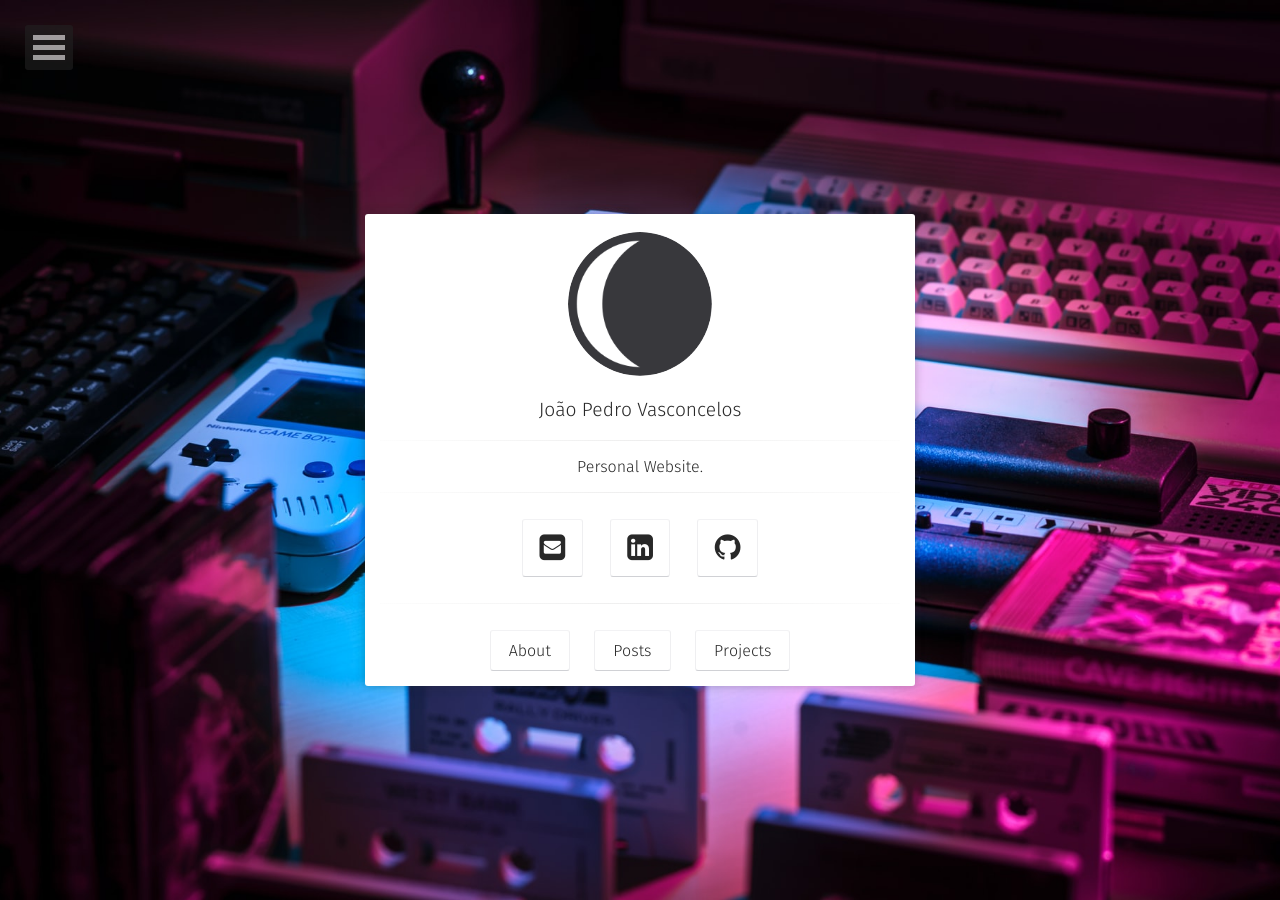
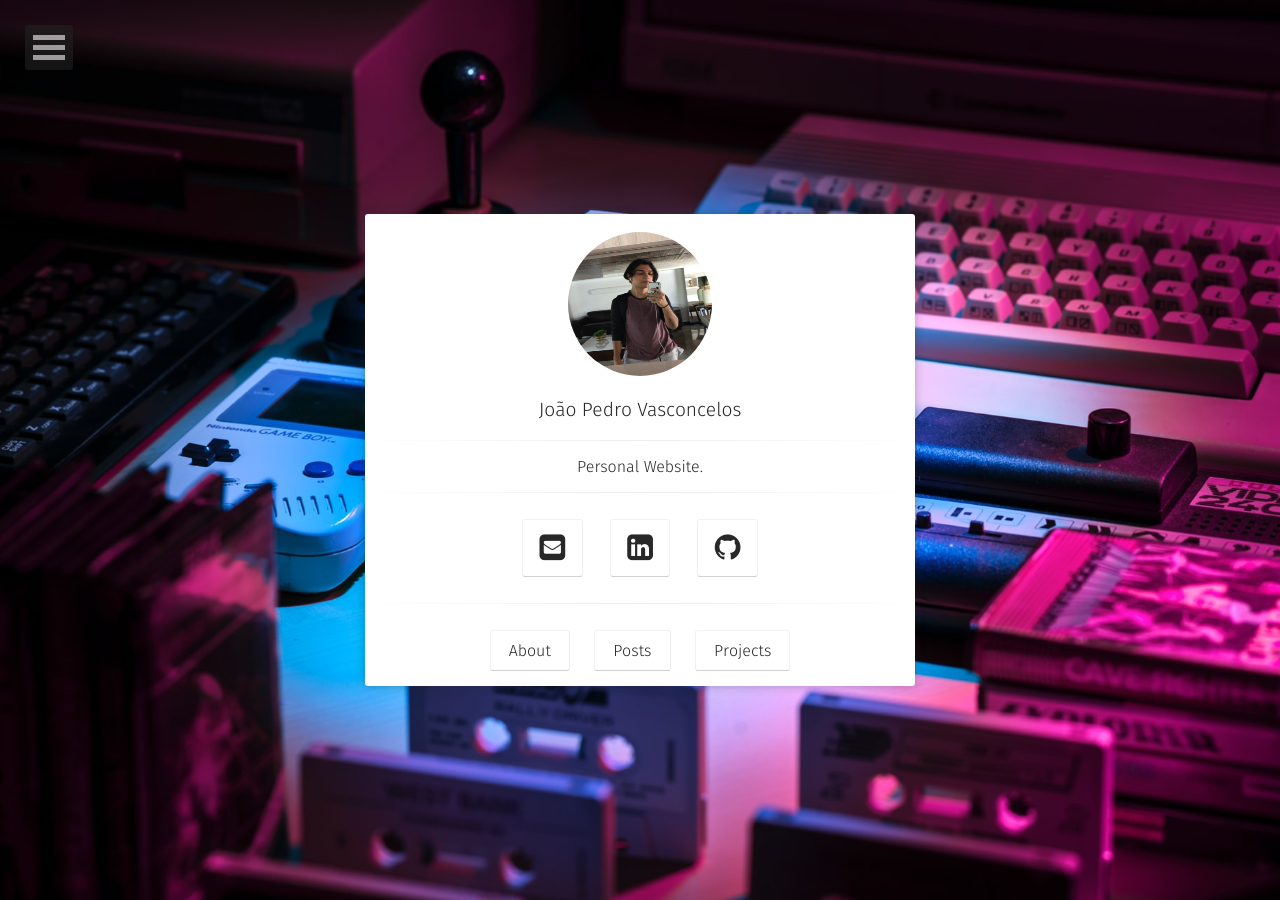
Before and after one commit to jpvt/jpvt.github.io, a Jekyll site: the page built from index.html, in a window 1280 px wide. Built offline with Jekyll 4.4.1, drawn with Linux system fonts in a browser that asks for light colours; some web fonts are replaced.

Commit message:
Update short about me

```diff
--- a/_config.yml
+++ b/_config.yml
@@ -1,10 +1,10 @@
 # Site
 title:              João Pedro Vasconcelos
 bio:                'Personal Website.'
-description:        "Website with academic and personal projects."
+description:        "Computer engineering undergrad student, ML researcher, and a learner by nature."
 reading_time:       true
 words_per_minute:   200
-logo:               'assets/img/logo.png'
+logo:               'assets/img/logo.jpeg'
 background:         'assets/img/placeholder-big.jpg'
 tiled_bg:           false   # Set this true if you want to tile your background image, otherwise it will be covered
 #locale:             en_US
```
Also changed, not shown: assets/img/logo.jpeg (added).
